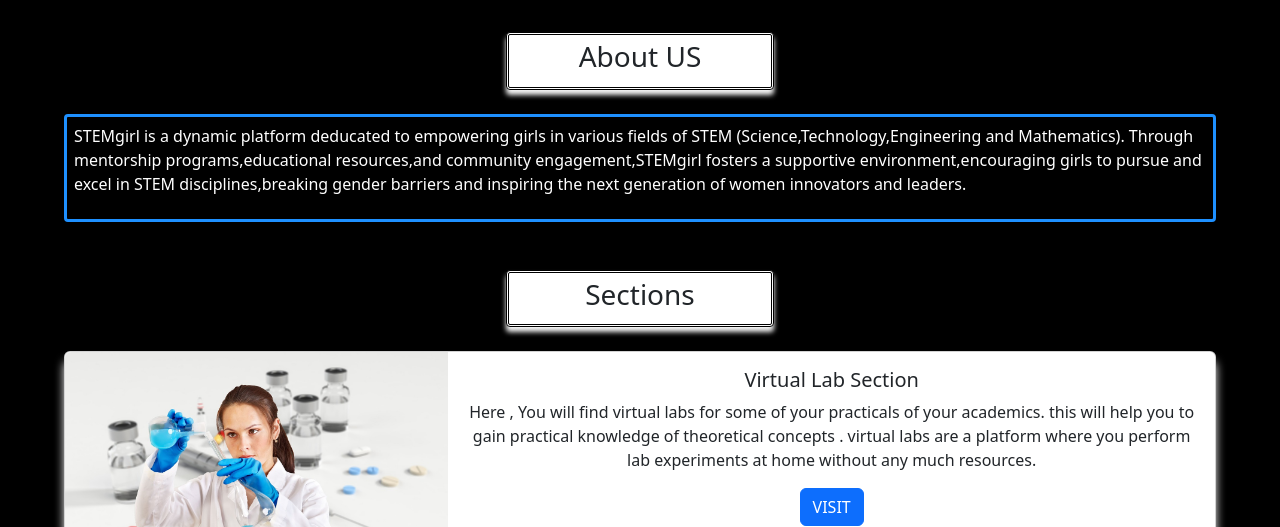
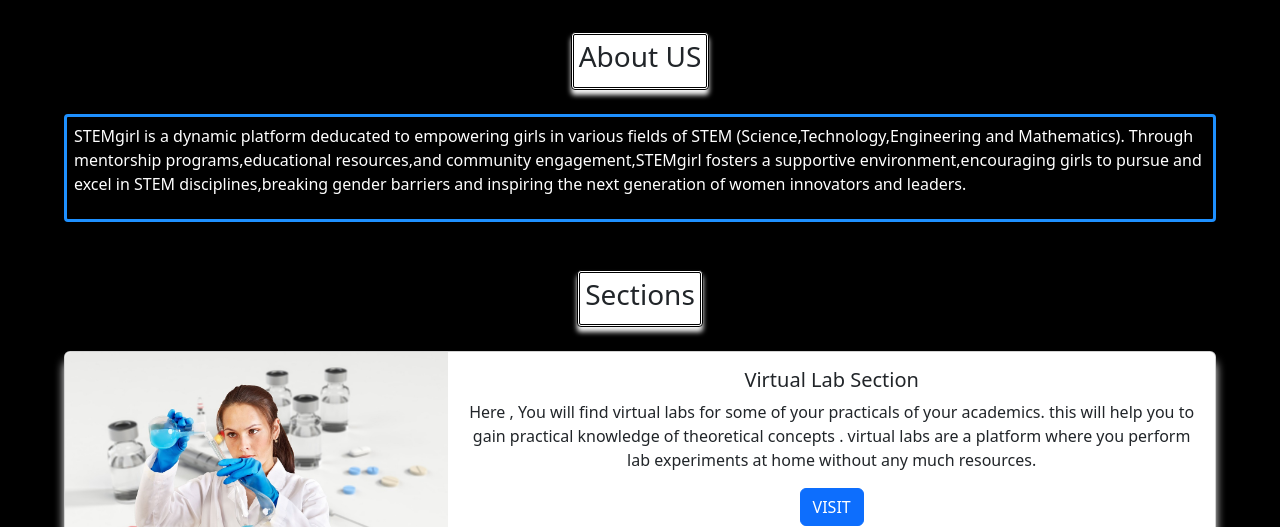
Before and after one commit to princev786/StemGirl, a plain HTML site: page index.html in a window 1280 px wide. Shown: the part 793-1320 px from the top of the page. Drawn offline with nearby package versions, Linux system fonts and the light colour scheme.

Commit message:
Update index.css

```diff
--- a/index.css
+++ b/index.css
@@ -44,7 +44,7 @@
     background-color:white;
     border-radius:0.25rem;
     padding:5px;
-    width:21%;
+    width:fit-content;
     box-shadow: whitesmoke 0px 5px 5px;
     border:3px double black;
   }
```
